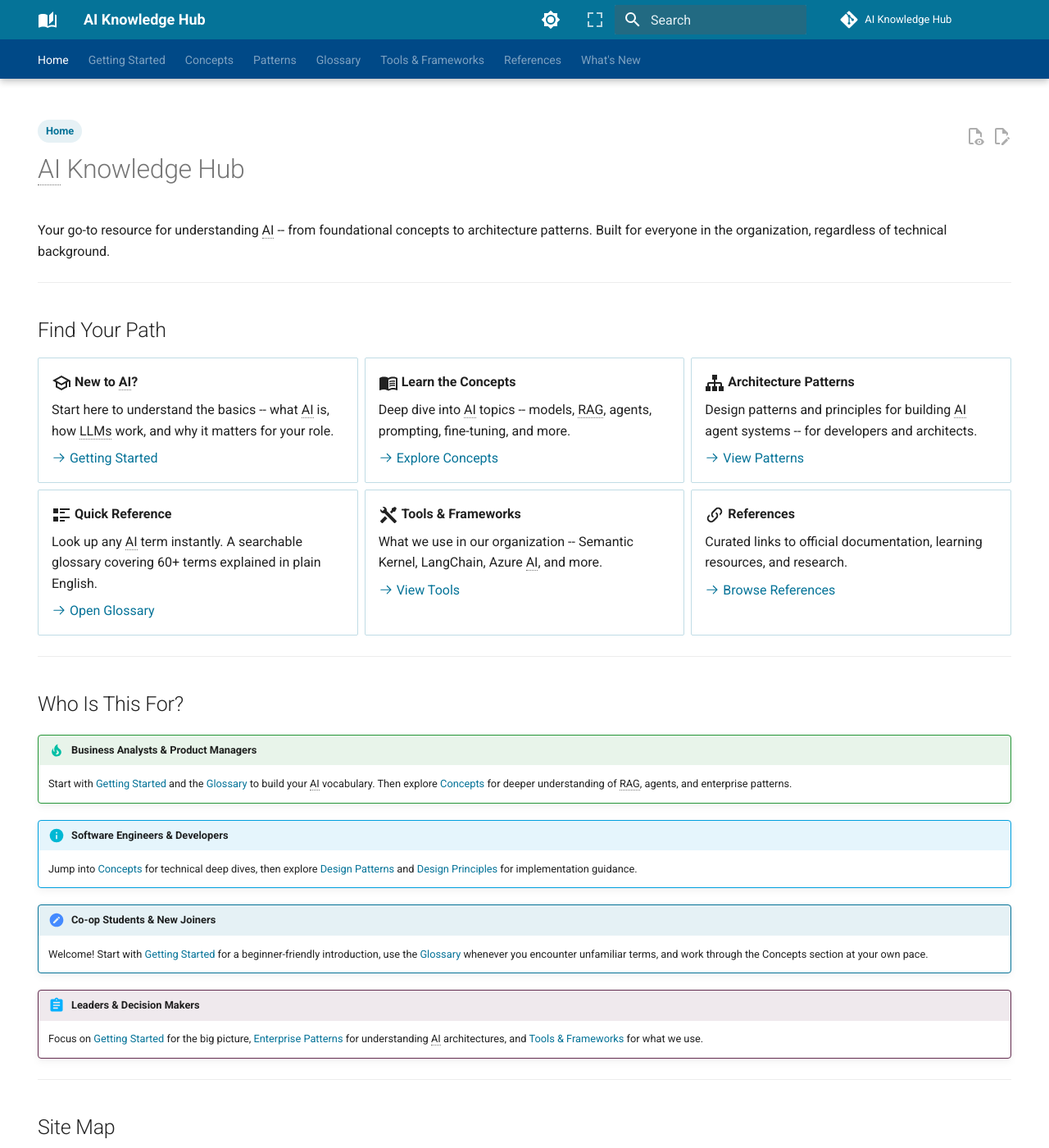
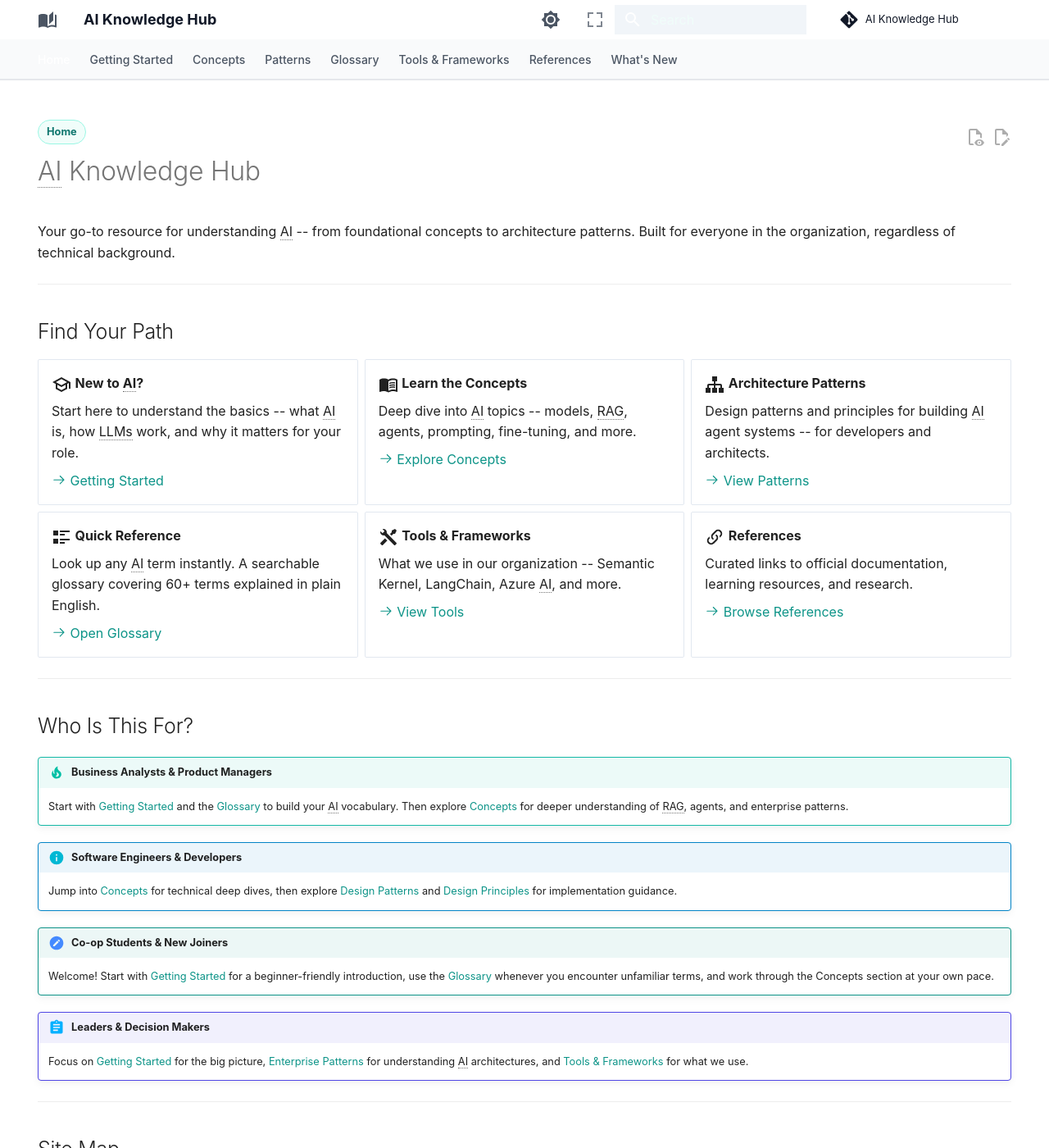
Before and after one commit to nitin27may/ai-resources, an MkDocs documentation site: the page built from docs/index.md, in a window 1280 px wide and 1400 px high. Shown: the whole window at 82% size. Built offline with MkDocs 1.6.1 and Material for MkDocs 9.7.7, drawn with Linux system fonts in a browser that asks for light colours; comment, search, counter and statistics services are not loaded.

Commit message:
style: update theme colors and footer styles; remove obsolete nbfc-theme.css

```diff
--- a/mkdocs.yml
+++ b/mkdocs.yml
@@ -78,7 +78,7 @@ markdown_extensions:
 
 # Extra CSS and JavaScript
 extra_css:
-  - assets/stylesheets/nbfc-theme.css
+  - assets/stylesheets/theme.css
   - assets/stylesheets/fullwidth-toggle.css
   - assets/stylesheets/footer-custom.css
   - assets/stylesheets/tooltip-custom.css
--- a/overrides/assets/stylesheets/footer-custom.css
+++ b/overrides/assets/stylesheets/footer-custom.css
@@ -1,7 +1,7 @@
 /* Custom footer styling */
 .md-footer {
-  background-color: #263238;
-  color: #ffffff;
+  background-color: #0f172a;
+  color: #e2e8f0;
 }
 
 .md-footer-copyright {
@@ -24,7 +24,7 @@
 
 .md-footer-link:hover {
   opacity: 1;
-  color: #e53935;
+  color: #2dd4bf;
 }
 
 .md-footer-social {
@@ -58,12 +58,12 @@
 }
 
 .md-footer-source-link {
-  color: #90caf9;
+  color: #2dd4bf;
   text-decoration: none;
   font-size: 0.9rem;
   padding: 0.2rem 0.5rem;
   border-radius: 0.2rem;
-  border: 1px solid #90caf9;
+  border: 1px solid #2dd4bf;
   opacity: 0.8;
   transition: all 0.2s;
   white-space: nowrap;
@@ -71,8 +71,8 @@
 
 .md-footer-source-link:hover {
   opacity: 1;
-  background-color: #90caf9;
-  color: #263238;
+  background-color: #2dd4bf;
+  color: #0f172a;
   transform: translateY(-1px);
 }
 
@@ -128,7 +128,7 @@
 
 .md-footer__link:hover {
   opacity: 1;
-  color: #e53935;
+  color: #2dd4bf;
   text-decoration: none;
 }
 
--- a/overrides/assets/stylesheets/nbfc-theme.css
+++ /dev/null
@@ -1,215 +0,0 @@
-/* NBFC Brand Theme for MkDocs Material */
-/* Source: DX-DesignSystem / NBFC Brand Reference */
-
-:root {
-  /* Primary brand colors */
-  --md-primary-fg-color: #057398;
-  --md-primary-fg-color--light: #4496B2;
-  --md-primary-fg-color--dark: #045672;
-  --md-primary-bg-color: #ffffff;
-  --md-primary-bg-color--light: #E6F1F5;
-
-  /* Accent */
-  --md-accent-fg-color: #00A0DF;
-  --md-accent-fg-color--transparent: rgba(0, 160, 223, 0.1);
-  --md-accent-bg-color: #ffffff;
-  --md-accent-bg-color--light: #E6F1F5;
-
-  /* Default scheme overrides */
-  --md-default-fg-color: #121212;
-  --md-default-fg-color--light: #555659;
-  --md-default-fg-color--lighter: #77787A;
-  --md-default-fg-color--lightest: #999A9B;
-
-  /* Typeset link color */
-  --md-typeset-a-color: #057398;
-
-  /* Code block */
-  --md-code-bg-color: #F8F9FA;
-  --md-code-fg-color: #121212;
-
-  /* Footer */
-  --md-footer-bg-color: #004987;
-  --md-footer-bg-color--dark: #011D26;
-  --md-footer-fg-color: #ffffff;
-  --md-footer-fg-color--light: #C0DCE5;
-  --md-footer-fg-color--lighter: #81B8CB;
-}
-
-/* Dark scheme overrides */
-[data-md-color-scheme="slate"] {
-  --md-primary-fg-color: #057398;
-  --md-primary-fg-color--light: #4496B2;
-  --md-primary-fg-color--dark: #045672;
-  --md-accent-fg-color: #00A0DF;
-  --md-typeset-a-color: #57C0E8;
-  --md-footer-bg-color: #011D26;
-  --md-footer-bg-color--dark: #011D26;
-}
-
-/* Typography - Proxima Nova with Roboto fallback */
-:root {
-  --md-text-font: "Proxima Nova", "Roboto", -apple-system, BlinkMacSystemFont, "Segoe UI", sans-serif;
-  --md-code-font: "Roboto Mono", monospace;
-}
-
-/* Navigation tabs - Navy background */
-.md-tabs {
-  background-color: #004987;
-}
-
-.md-tabs__link {
-  color: rgba(255, 255, 255, 0.7);
-  font-weight: 500;
-}
-
-.md-tabs__link--active,
-.md-tabs__link:hover {
-  color: #ffffff;
-}
-
-/* Header */
-.md-header {
-  background-color: #057398;
-}
-
-/* Search bar styling */
-.md-search__input {
-  background-color: rgba(255, 255, 255, 0.12);
-}
-
-/* Admonition customizations using NBFC palette */
-.md-typeset .admonition.note,
-.md-typeset details.note {
-  border-color: #057398;
-}
-
-.md-typeset .note > .admonition-title,
-.md-typeset .note > summary {
-  background-color: rgba(5, 115, 152, 0.1);
-  border-color: #057398;
-}
-
-.md-typeset .admonition.tip,
-.md-typeset details.tip {
-  border-color: #259638;
-}
-
-.md-typeset .tip > .admonition-title,
-.md-typeset .tip > summary {
-  background-color: rgba(37, 150, 56, 0.1);
-  border-color: #259638;
-}
-
-.md-typeset .admonition.info,
-.md-typeset details.info {
-  border-color: #00A0DF;
-}
-
-.md-typeset .info > .admonition-title,
-.md-typeset .info > summary {
-  background-color: rgba(0, 160, 223, 0.1);
-  border-color: #00A0DF;
-}
-
-.md-typeset .admonition.warning,
-.md-typeset details.warning {
-  border-color: #853175;
-}
-
-.md-typeset .warning > .admonition-title,
-.md-typeset .warning > summary {
-  background-color: rgba(133, 49, 117, 0.1);
-  border-color: #853175;
-}
-
-.md-typeset .admonition.danger,
-.md-typeset details.danger {
-  border-color: #FF0000;
-}
-
-.md-typeset .danger > .admonition-title,
-.md-typeset .danger > summary {
-  background-color: rgba(255, 0, 0, 0.1);
-  border-color: #FF0000;
-}
-
-.md-typeset .admonition.abstract,
-.md-typeset details.abstract {
-  border-color: #632C4F;
-}
-
-.md-typeset .abstract > .admonition-title,
-.md-typeset .abstract > summary {
-  background-color: rgba(99, 44, 79, 0.1);
-  border-color: #632C4F;
-}
-
-.md-typeset .admonition.success,
-.md-typeset details.success {
-  border-color: #259638;
-}
-
-.md-typeset .success > .admonition-title,
-.md-typeset .success > summary {
-  background-color: rgba(37, 150, 56, 0.1);
-  border-color: #259638;
-}
-
-/* Grid cards with NBFC brand */
-.md-typeset .grid.cards > ul > li {
-  border: 1px solid #C0DCE5;
-  transition: border-color 0.2s, box-shadow 0.2s;
-}
-
-.md-typeset .grid.cards > ul > li:hover {
-  border-color: #057398;
-  box-shadow: 0 4px 12px rgba(5, 115, 152, 0.15);
-}
-
-[data-md-color-scheme="slate"] .md-typeset .grid.cards > ul > li {
-  border-color: #02394C;
-}
-
-[data-md-color-scheme="slate"] .md-typeset .grid.cards > ul > li:hover {
-  border-color: #057398;
-  box-shadow: 0 4px 12px rgba(5, 115, 152, 0.25);
-}
-
-/* Content tabs using NBFC colors */
-.md-typeset .tabbed-labels > label {
-  color: #555659;
-}
-
-.md-typeset .tabbed-labels > label--active,
-.md-typeset .tabbed-labels > label:hover {
-  color: #057398;
-}
-
-/* Tag styling */
-.md-typeset .md-tag {
-  background-color: #E6F1F5;
-  color: #057398;
-}
-
-[data-md-color-scheme="slate"] .md-typeset .md-tag {
-  background-color: #02394C;
-  color: #57C0E8;
-}
-
-/* Sidebar navigation active item */
-.md-nav__link--active {
-  color: #057398;
-  font-weight: 600;
-}
-
-/* Table header styling */
-.md-typeset table:not([class]) th {
-  background-color: #057398;
-  color: #ffffff;
-}
-
-[data-md-color-scheme="slate"] .md-typeset table:not([class]) th {
-  background-color: #02394C;
-  color: #C0DCE5;
-}
--- /dev/null
+++ b/overrides/assets/stylesheets/theme.css
@@ -0,0 +1,301 @@
+/* AI Knowledge Hub — Theme matching nitinksingh.com */
+
+/* ─── Light mode ─────────────────────────────────────────────────────────── */
+:root {
+  /* Primary: teal */
+  --md-primary-fg-color:         #0d9488;
+  --md-primary-fg-color--light:  #14b8a6;
+  --md-primary-fg-color--dark:   #0f766e;
+  --md-primary-bg-color:         #ffffff;
+  --md-primary-bg-color--light:  #f0fdfa;
+
+  /* Accent */
+  --md-accent-fg-color:              #14b8a6;
+  --md-accent-fg-color--transparent: rgba(20, 184, 166, 0.12);
+  --md-accent-bg-color:              #ffffff;
+  --md-accent-bg-color--light:       #f0fdfa;
+
+  /* Text */
+  --md-default-fg-color:           #111827;
+  --md-default-fg-color--light:    #4b5563;
+  --md-default-fg-color--lighter:  #6b7280;
+  --md-default-fg-color--lightest: #9ca3af;
+
+  /* Links */
+  --md-typeset-a-color: #0d9488;
+
+  /* Code */
+  --md-code-bg-color: #f8fafc;
+  --md-code-fg-color: #1e293b;
+
+  /* Footer */
+  --md-footer-bg-color:        #0f172a;
+  --md-footer-bg-color--dark:  #060d18;
+  --md-footer-fg-color:        #e2e8f0;
+  --md-footer-fg-color--light: #94a3b8;
+  --md-footer-fg-color--lighter: #64748b;
+}
+
+/* ─── Dark mode ──────────────────────────────────────────────────────────── */
+[data-md-color-scheme="slate"] {
+  /* Page background — very dark navy matching nitinksingh.com dark mode */
+  --md-default-bg-color:           #0f172a;
+  --md-default-bg-color--light:    #1e293b;
+  --md-default-bg-color--lighter:  #334155;
+  --md-default-bg-color--lightest: #475569;
+
+  /* Primary/accent — slightly brighter teal for dark backgrounds */
+  --md-primary-fg-color:         #2dd4bf;
+  --md-primary-fg-color--light:  #5eead4;
+  --md-primary-fg-color--dark:   #14b8a6;
+  --md-primary-bg-color:         #0f172a;
+  --md-primary-bg-color--light:  #134e4a;
+
+  --md-accent-fg-color:              #2dd4bf;
+  --md-accent-fg-color--transparent: rgba(45, 212, 191, 0.12);
+
+  --md-typeset-a-color: #2dd4bf;
+
+  --md-code-bg-color: #1e293b;
+  --md-code-fg-color: #e2e8f0;
+
+  --md-footer-bg-color:        #060d18;
+  --md-footer-bg-color--dark:  #030810;
+  --md-footer-fg-color:        #e2e8f0;
+  --md-footer-fg-color--light: #94a3b8;
+}
+
+/* ─── Typography ─────────────────────────────────────────────────────────── */
+:root {
+  --md-text-font: "Inter", "Roboto", -apple-system, BlinkMacSystemFont, "Segoe UI", sans-serif;
+  --md-code-font: "JetBrains Mono", "Roboto Mono", monospace;
+}
+
+/* ─── Header — white in light mode ──────────────────────────────────────── */
+.md-header {
+  background-color: #ffffff;
+  color: #111827;
+  box-shadow: 0 1px 0 0 #e5e7eb;
+}
+
+.md-header__title {
+  color: #111827;
+}
+
+.md-header__button {
+  color: #4b5563;
+}
+
+.md-header__button:hover {
+  color: #0d9488;
+}
+
+[data-md-color-scheme="slate"] .md-header {
+  background-color: #1e293b;
+  color: #f1f5f9;
+  box-shadow: 0 1px 0 0 #334155;
+}
+
+[data-md-color-scheme="slate"] .md-header__title {
+  color: #f1f5f9;
+}
+
+[data-md-color-scheme="slate"] .md-header__button {
+  color: #94a3b8;
+}
+
+[data-md-color-scheme="slate"] .md-header__button:hover {
+  color: #2dd4bf;
+}
+
+/* ─── Navigation tabs ────────────────────────────────────────────────────── */
+.md-tabs {
+  background-color: #f9fafb;
+  border-bottom: 1px solid #e5e7eb;
+}
+
+.md-tabs__link {
+  color: #4b5563;
+  font-weight: 500;
+  opacity: 1;
+}
+
+.md-tabs__link--active,
+.md-tabs__link:hover {
+  color: #0d9488;
+}
+
+[data-md-color-scheme="slate"] .md-tabs {
+  background-color: #0f172a;
+  border-bottom: 1px solid #1e293b;
+}
+
+[data-md-color-scheme="slate"] .md-tabs__link {
+  color: #94a3b8;
+}
+
+[data-md-color-scheme="slate"] .md-tabs__link--active,
+[data-md-color-scheme="slate"] .md-tabs__link:hover {
+  color: #2dd4bf;
+}
+
+/* ─── Search ─────────────────────────────────────────────────────────────── */
+.md-search__input {
+  background-color: #f1f5f9;
+  color: #111827;
+}
+
+[data-md-color-scheme="slate"] .md-search__input {
+  background-color: rgba(255, 255, 255, 0.08);
+  color: #f1f5f9;
+}
+
+/* ─── Sidebar navigation ─────────────────────────────────────────────────── */
+.md-nav__link--active {
+  color: #0d9488;
+  font-weight: 600;
+}
+
+[data-md-color-scheme="slate"] .md-nav__link--active {
+  color: #2dd4bf;
+}
+
+/* ─── Grid cards ─────────────────────────────────────────────────────────── */
+.md-typeset .grid.cards > ul > li {
+  border: 1px solid #e2e8f0;
+  transition: border-color 0.2s, box-shadow 0.2s;
+}
+
+.md-typeset .grid.cards > ul > li:hover {
+  border-color: #0d9488;
+  box-shadow: 0 4px 16px rgba(13, 148, 136, 0.15);
+}
+
+[data-md-color-scheme="slate"] .md-typeset .grid.cards > ul > li {
+  border-color: #1e293b;
+  background-color: #1e293b;
+}
+
+[data-md-color-scheme="slate"] .md-typeset .grid.cards > ul > li:hover {
+  border-color: #2dd4bf;
+  box-shadow: 0 4px 16px rgba(45, 212, 191, 0.15);
+}
+
+/* ─── Tables ─────────────────────────────────────────────────────────────── */
+.md-typeset table:not([class]) th {
+  background-color: #0d9488;
+  color: #ffffff;
+}
+
+[data-md-color-scheme="slate"] .md-typeset table:not([class]) th {
+  background-color: #134e4a;
+  color: #ccfbf1;
+}
+
+/* ─── Tags ───────────────────────────────────────────────────────────────── */
+.md-typeset .md-tag {
+  background-color: #f0fdfa;
+  color: #0f766e;
+  border: 1px solid #99f6e4;
+}
+
+[data-md-color-scheme="slate"] .md-typeset .md-tag {
+  background-color: #134e4a;
+  color: #2dd4bf;
+  border-color: #0d9488;
+}
+
+/* ─── Content tabs ───────────────────────────────────────────────────────── */
+.md-typeset .tabbed-labels > label {
+  color: #4b5563;
+}
+
+.md-typeset .tabbed-labels > label:hover {
+  color: #0d9488;
+}
+
+[data-md-color-scheme="slate"] .md-typeset .tabbed-labels > label {
+  color: #94a3b8;
+}
+
+[data-md-color-scheme="slate"] .md-typeset .tabbed-labels > label:hover {
+  color: #2dd4bf;
+}
+
+/* ─── Admonitions ────────────────────────────────────────────────────────── */
+/* note → teal */
+.md-typeset .admonition.note,
+.md-typeset details.note {
+  border-color: #0d9488;
+}
+.md-typeset .note > .admonition-title,
+.md-typeset .note > summary {
+  background-color: rgba(13, 148, 136, 0.08);
+  border-color: #0d9488;
+}
+
+/* tip → teal-light */
+.md-typeset .admonition.tip,
+.md-typeset details.tip {
+  border-color: #14b8a6;
+}
+.md-typeset .tip > .admonition-title,
+.md-typeset .tip > summary {
+  background-color: rgba(20, 184, 166, 0.08);
+  border-color: #14b8a6;
+}
+
+/* info → sky blue */
+.md-typeset .admonition.info,
+.md-typeset details.info {
+  border-color: #0284c7;
+}
+.md-typeset .info > .admonition-title,
+.md-typeset .info > summary {
+  background-color: rgba(2, 132, 199, 0.08);
+  border-color: #0284c7;
+}
+
+/* success → green */
+.md-typeset .admonition.success,
+.md-typeset details.success {
+  border-color: #16a34a;
+}
+.md-typeset .success > .admonition-title,
+.md-typeset .success > summary {
+  background-color: rgba(22, 163, 74, 0.08);
+  border-color: #16a34a;
+}
+
+/* warning → amber (was purple — removed) */
+.md-typeset .admonition.warning,
+.md-typeset details.warning {
+  border-color: #d97706;
+}
+.md-typeset .warning > .admonition-title,
+.md-typeset .warning > summary {
+  background-color: rgba(217, 119, 6, 0.08);
+  border-color: #d97706;
+}
+
+/* abstract → slate blue (was dark purple — removed) */
+.md-typeset .admonition.abstract,
+.md-typeset details.abstract {
+  border-color: #4f46e5;
+}
+.md-typeset .abstract > .admonition-title,
+.md-typeset .abstract > summary {
+  background-color: rgba(79, 70, 229, 0.08);
+  border-color: #4f46e5;
+}
+
+/* danger → red */
+.md-typeset .admonition.danger,
+.md-typeset details.danger {
+  border-color: #dc2626;
+}
+.md-typeset .danger > .admonition-title,
+.md-typeset .danger > summary {
+  background-color: rgba(220, 38, 38, 0.08);
+  border-color: #dc2626;
+}
```
Also changed, not shown: CLAUDE.md (+6 -6 lines).
